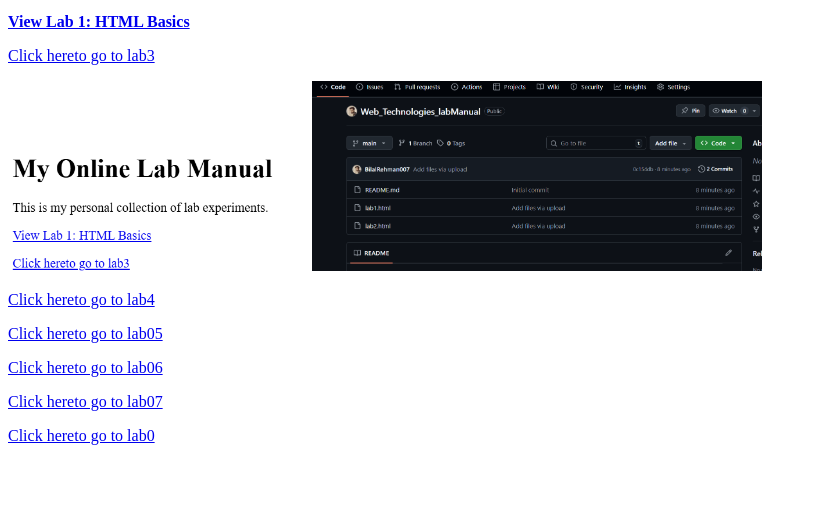
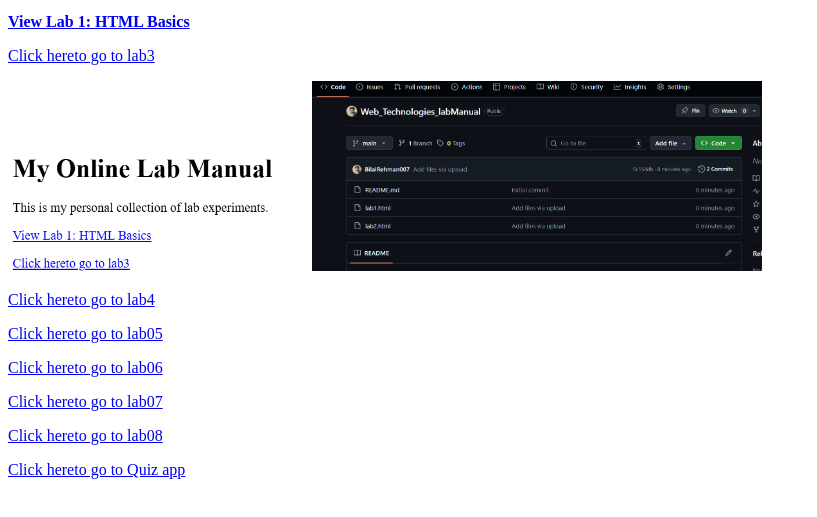
Before and after one commit to BilalRehman007/Web_Technologies_labManual, a plain HTML site: page index.html in a window 1280 px wide. Shown: the part 87-604 px from the top of the page, without its empty margins (0-817 px from the left). Drawn offline with Linux system fonts and the light colour scheme.

Commit message:
Update index.html

```diff
--- a/index.html
+++ b/index.html
@@ -10,4 +10,5 @@
 <p><a href="lab05.html">Click hereto go to lab05</a> <br></p>
 <p><a href="lab6.html">Click hereto go to lab06</a> <br></p>
 <p><a href="lab7.html">Click hereto go to lab07</a> <br></p>
-<p><a href="lab8.html">Click hereto go to lab0</a> <br></p>
+<p><a href="lab8.html">Click hereto go to lab08</a> <br></p>
+<p><a href="ass3.html">Click hereto go to Quiz app</a> <br></p>
```
